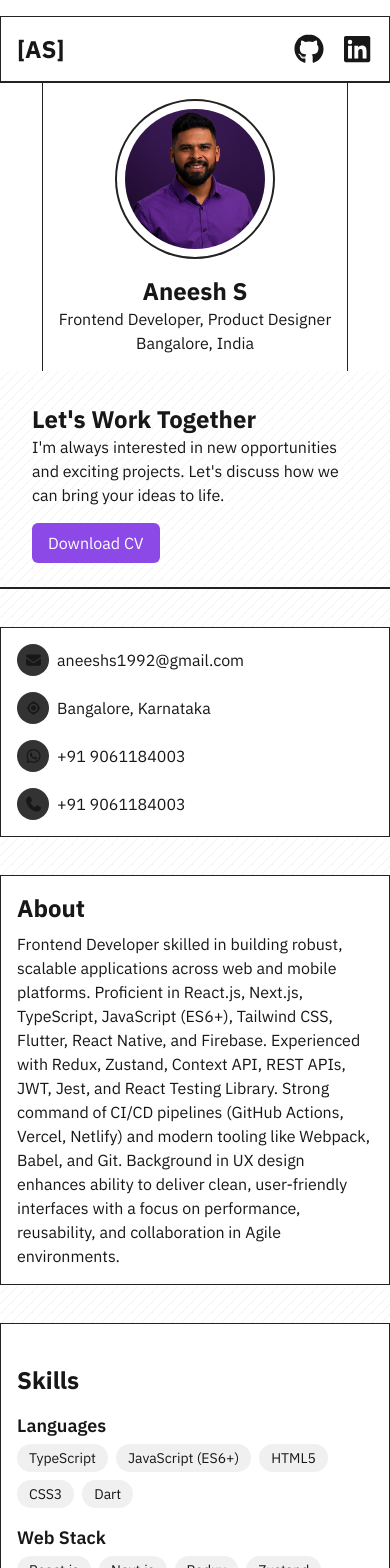
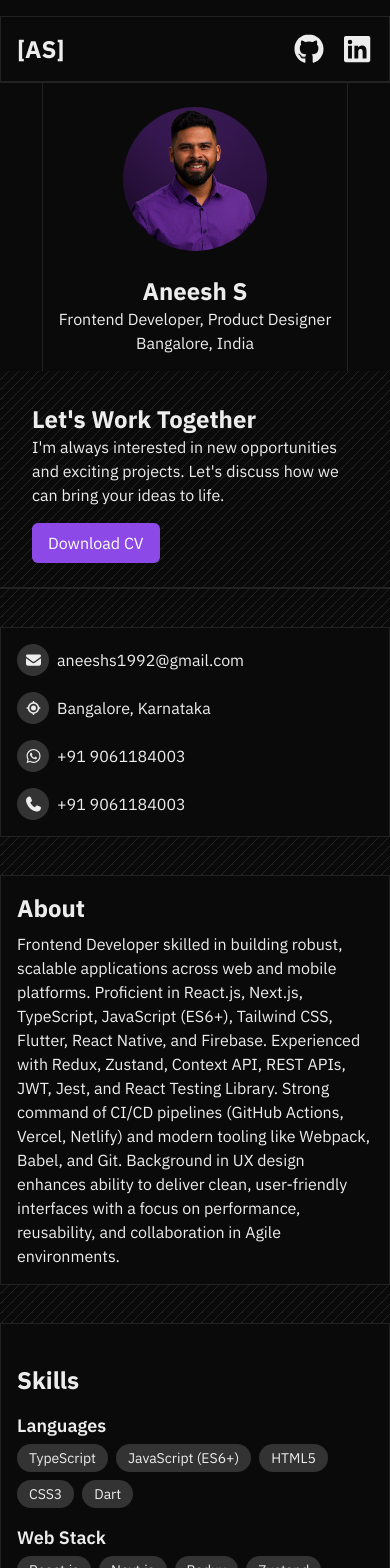
Before and after one commit to aneeshs919/per, a Next.js app: page / in a window 390 px wide. Shown: the top 1568 px of the page. Built offline with nearby package versions, Linux system fonts and the light colour scheme.

Commit message:
Fixed responsive

```diff
--- a/src/app/globals.css
+++ b/src/app/globals.css
@@ -3,7 +3,6 @@
 :root {
   --background: #ffffff;
   --foreground: #171717;
-  --pattern: 'bg-[image:repeating-linear-gradient(315deg,_var(--pattern-fg)_0,_var(--pattern-fg)_1px,_transparent_0,_transparent_50%)] bg-[size:10px_10px] bg-fixed [--pattern-fg:var(--color-black)]/5 max-lg:h-66 max-lg:border-t dark:[--pattern-fg:var(--color-white)]/10';
 }
 
 @theme inline {
@@ -20,6 +19,13 @@
   }
 }
 
+@media (prefers-color-scheme: light) {
+  :root {
+    --background: #0a0a0a;
+    --foreground: #ededed;
+  }
+}
+
 body {
   background: var(--background);
   color: var(--foreground);
--- a/src/app/layout/HomePage.tsx
+++ b/src/app/layout/HomePage.tsx
@@ -2,7 +2,7 @@
 import Image from "next/image";
 import { BoxAlign } from "../components/common/BoxAlign";
 import { FontAwesomeIcon } from "@fortawesome/react-fontawesome";
-import {  faWhatsapp } from "@fortawesome/free-brands-svg-icons";
+import { faWhatsapp } from "@fortawesome/free-brands-svg-icons";
 import {
   faLocation,
   faPhone,
@@ -13,14 +13,14 @@ const pattern = `
   bg-[image:repeating-linear-gradient(315deg,_var(--pattern-fg)_0,_var(--pattern-fg)_1px,_transparent_0,_transparent_50%)]
   bg-[size:10px_10px]
   bg-fixed
-  [--pattern-fg:var(--color-black)]/5
-  dark:[--pattern-fg:var(--color-white)]/10
-`;const HomePage = () => {
+  [--pattern-fg:var(--color-white)]/10
+`;
+const HomePage = () => {
   return (
     <>
       <BoxAlign className="w-full max-w-[800px] mx-auto flex flex-col md:flex-row items-center md:items-center justify-between">
         <BoxAlign brX className="p-4 flex flex-col gap-4 items-center">
-          <div className="rounded-full p-2 w-[160px] h-[160px] border-[#222] border-[2px]">
+          <div className="rounded-full p-2 w-[160px] h-[160px] md:border-[2px] md:border-[#222]">
             <Image
               className="rounded-full"
               src="/photo1.jpeg"
@@ -29,8 +29,8 @@ const pattern = `
               height={150}
             />
           </div>
+
           <UserDetails />
-
         </BoxAlign>
         <Details />
       </BoxAlign>
@@ -79,15 +79,16 @@ const UserDetails = () => {
       <p className="text-body">{role}</p>
       <p className="text-body">{location}</p>
     </div>
-  )
-}
+  );
+};
 
 const Details = () => {
   const note = `I'm always interested in new opportunities and exciting projects. Let's discuss how we can bring your ideas to life.`;
   const title = `Let's Work Together`;
   return (
-    <div className={`p-8 pb-6 w-full flex flex-col flex-1 justify-end ${pattern}`}>
-
+    <div
+      className={`p-8 pb-6 w-full flex flex-col flex-1 justify-end ${pattern}`}
+    >
       <p className="text-2xl font-bold">{title}</p>
       <p className="text-body">{note}</p>
       <div className="mt-4 flex">
@@ -108,22 +109,22 @@ const Self = () => {
     {
       icon: <FontAwesomeIcon width={15} icon={faEnvelope} />,
       text: "aneeshs1992@gmail.com",
-      type: "email"
+      type: "email",
     },
     {
       icon: <FontAwesomeIcon width={15} icon={faLocation} />,
       text: "Bangalore, Karnataka",
-      type: "location"
+      type: "location",
     },
     {
       icon: <FontAwesomeIcon width={15} icon={faWhatsapp} />,
       text: "+91 9061184003",
-      type: "whatsapp"
+      type: "whatsapp",
     },
     {
       icon: <FontAwesomeIcon width={15} icon={faPhone} />,
       text: "+91 9061184003",
-      type: "phone"
+      type: "phone",
     },
   ];
 
@@ -133,13 +134,17 @@ const Self = () => {
     } else if (type === "email") {
       window.open(`mailto:${text}`, "_blank");
     }
-  }
+  };
 
   return (
     <div className="flex flex-col gap-4">
       {personalDetails.map((detail, index) => {
         return (
-          <div key={index} onClick={() => handleClick(detail.text, detail.type)} className="flex gap-2 items-center cursor-pointer">
+          <div
+            key={index}
+            onClick={() => handleClick(detail.text, detail.type)}
+            className="flex gap-2 items-center cursor-pointer"
+          >
             <span className="w-8 h-8 p-2 rounded-full bg-[#333] align-middle flex items-center justify-center">
               {detail.icon}
             </span>
@@ -191,7 +196,16 @@ const Skills = () => {
       "Fetch API",
     ],
     Testing: ["Jest", "React Testing Library (basic)"],
-    Tooling: ["Webpack", "Babel", "npm", "Yarn", "Git", "GitHub", "GitLab", "Jira"],
+    Tooling: [
+      "Webpack",
+      "Babel",
+      "npm",
+      "Yarn",
+      "Git",
+      "GitHub",
+      "GitLab",
+      "Jira",
+    ],
     "CI/CD & Deployment": [
       "GitHub Actions",
       "Netlify",
@@ -216,7 +230,7 @@ const Skills = () => {
               {items.map((skill, i) => (
                 <span
                   key={i}
-                  className="bg-[#f0f0f0] dark:bg-[#333] text-sm px-3 py-1 rounded-full"
+                  className="bg-[#333] text-sm px-3 py-1 rounded-full"
                 >
                   {skill}
                 </span>
@@ -229,5 +243,4 @@ const Skills = () => {
   );
 };
 
-
 export default HomePage;
--- /dev/null
+++ b/tailwind.config.ts
@@ -0,0 +1,26 @@
+// tailwind.config.ts
+import type { Config } from 'tailwindcss'
+
+const config: Config = {
+  content: [
+    './src/**/*.{js,ts,jsx,tsx}',
+    './components/**/*.{js,ts,jsx,tsx}',
+    './layout/**/*.{js,ts,jsx,tsx}',
+    './app/**/*.{js,ts,jsx,tsx}',
+  ],
+  theme: {
+    extend: {
+      animation: {
+        glow: 'glow 1.5s infinite',
+      },
+      keyframes: {
+        glow: {
+          '0%, 100%': { boxShadow: '0 0 10px #ff00ff' },
+          '50%': { boxShadow: '0 0 20px #ff00ff' },
+        },
+      },
+    },
+  },
+  plugins: [],
+}
+export default config
```
Lines whose indentation alone changed are shown as unchanged.
